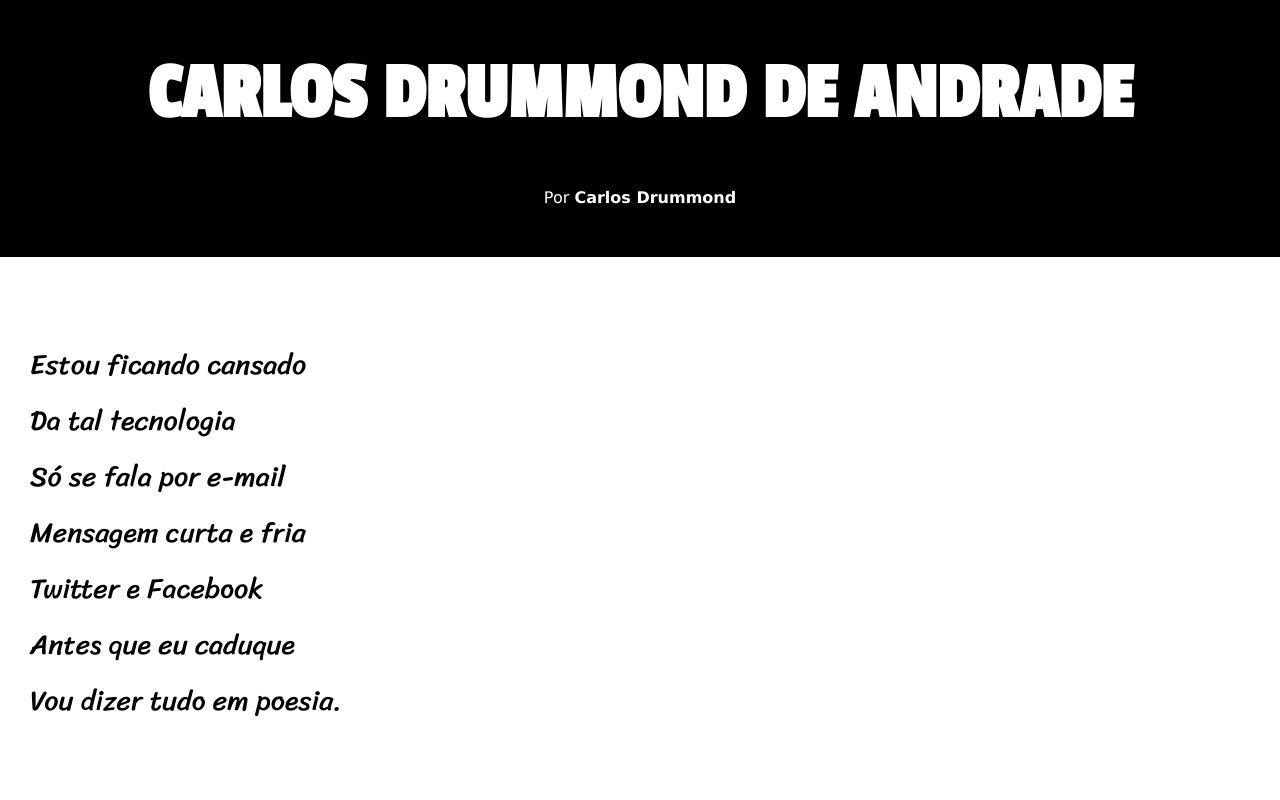
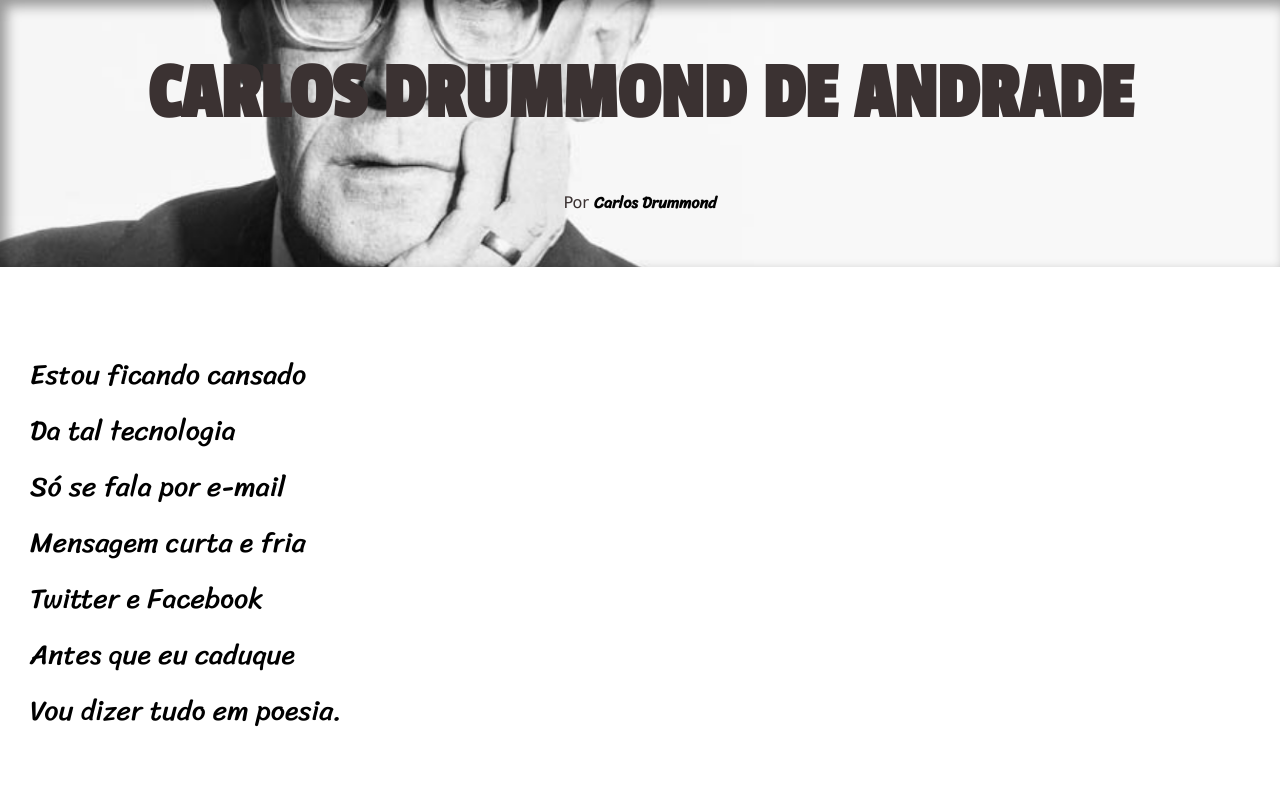
Before and after one commit to emmanuel-souza/Carlos-Drummond, a plain HTML site: page index.html in a window 1280 px wide. Shown: the top 800 px of the page. Drawn offline with Linux system fonts and the light colour scheme.

Commit message:
mais uma

```diff
--- a/style.css
+++ b/style.css
@@ -15,13 +15,19 @@
 }
 html, body {
     min-height: 100vh;
-    background-color: darkgray;
+    background-color: rgb(7, 7, 7);
     font-family:var(--font1) ;
 }
 header{
     background-color: black;
-    color: white;
+    color: rgb(59, 50, 50);
     text-align: center;
+    background-image: url(imagens/Carlos\ Drummond\ de\ Andrade.png);
+    background-size:cover;
+    background-position: center;
+    background-color: rgba(36, 34, 34, 0.479);
+box-shadow: inset 6px 6px 13px 0px rgba(0, 0, 0, 0.397);
+background-attachment: fixed;
 }
 header > h1{
     padding: 50px;
@@ -34,12 +40,13 @@ header >p{
     padding-bottom: 50px;
 }
 header a, footer a{
-    color: white;
+    color: rgb(2, 2, 2);
     text-decoration: none;
     font-weight: bolder;
+    font-family: var(--font3);
 }
 header a:hover, footer a:hover{
-    text-decoration: underline;
+    text-decoration:underline;
 }
 section{
     padding-top: 10vh;
@@ -70,7 +77,7 @@ section.imagem > p{
     text-shadow: 1px 1px 0px black;
 }
 section#img01{
-    background-image: url(imagens/drummond1-610x350.png);
+    background-image: url(imagens/d004.png);
     background-position: right center;
     background-size: cover;
 }
```
Also changed, not shown: imagens/Carlos Drummond de Andrade.png (added), imagens/d004.png (renamed from imagens/drummond1-610x350.png).
